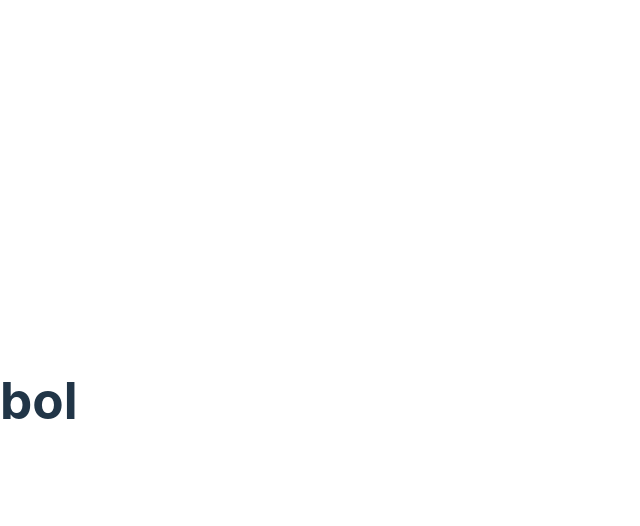
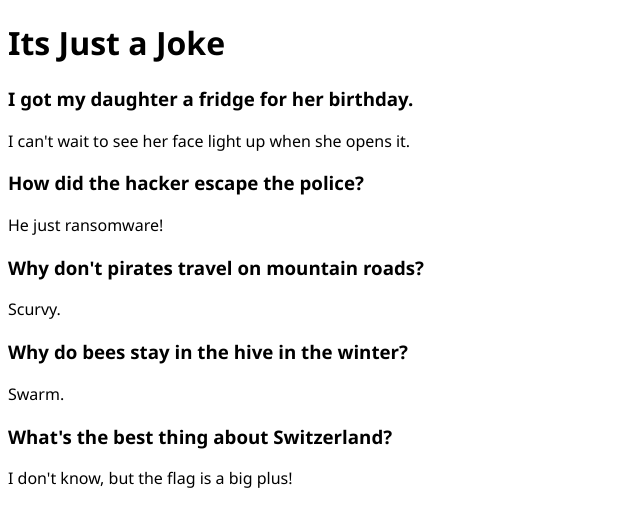
Before and after one commit to cindykandie/jokes-simulator, a React (Vite) app: page / in a window 1280 px wide. Shown: the top 526 px of the page, without its empty margins (0-640 px from the left). Built offline with nearby package versions, Linux system fonts and the light colour scheme.

Commit message:
Add Jokes Api and display from it

```diff
--- /dev/null
+++ b/src/App.css
@@ -0,0 +1,3 @@
+body{
+    font-family: 'Segoe UI', Tahoma, Geneva, Verdana, sans-serif;
+}
--- a/src/App.jsx
+++ b/src/App.jsx
@@ -1,6 +1,19 @@
+import './App.css'
+import Joke from './components/Joke'
+import JokesAPI from './Data/JokesAPI'
+
 function App() {
+  const jokeElements = JokesAPI.map((joke)=>{
+    return <Joke
+    setup = {joke.setup}
+    punchline = {joke.punchline}/>
+    }
+  )
   return (
-    <h1>bol</h1>
+    <div>
+      <h1>Its Just a Joke</h1>
+      {jokeElements}
+    </div>
   )
 }
 
--- /dev/null
+++ b/src/Data/JokesAPI.js
@@ -0,0 +1,22 @@
+export default [
+    {
+        setup: "I got my daughter a fridge for her birthday.",
+        punchline: "I can't wait to see her face light up when she opens it."
+    },
+    {
+        setup: "How did the hacker escape the police?",
+        punchline: "He just ransomware!"
+    },
+    {
+        setup: "Why don't pirates travel on mountain roads?",
+        punchline: "Scurvy."
+    },
+    {
+        setup: "Why do bees stay in the hive in the winter?",
+        punchline: "Swarm."
+    },
+    {
+        setup: "What's the best thing about Switzerland?",
+        punchline: "I don't know, but the flag is a big plus!"
+    }
+]
--- /dev/null
+++ b/src/components/Joke.jsx
@@ -0,0 +1,10 @@
+function Joke(props){
+    return(
+    <div>
+        <h3>{props.setup}</h3>
+        <p> {props.punchline}</p>
+    </div>
+    )
+
+}
+export default Joke
--- a/src/index.css
+++ /dev/null
@@ -1,70 +0,0 @@
-:root {
-  font-family: Inter, Avenir, Helvetica, Arial, sans-serif;
-  font-size: 16px;
-  line-height: 24px;
-  font-weight: 400;
-
-  color-scheme: light dark;
-  color: rgba(255, 255, 255, 0.87);
-  background-color: #242424;
-
-  font-synthesis: none;
-  text-rendering: optimizeLegibility;
-  -webkit-font-smoothing: antialiased;
-  -moz-osx-font-smoothing: grayscale;
-  -webkit-text-size-adjust: 100%;
-}
-
-a {
-  font-weight: 500;
-  color: #646cff;
-  text-decoration: inherit;
-}
-a:hover {
-  color: #535bf2;
-}
-
-body {
-  margin: 0;
-  display: flex;
-  place-items: center;
-  min-width: 320px;
-  min-height: 100vh;
-}
-
-h1 {
-  font-size: 3.2em;
-  line-height: 1.1;
-}
-
-button {
-  border-radius: 8px;
-  border: 1px solid transparent;
-  padding: 0.6em 1.2em;
-  font-size: 1em;
-  font-weight: 500;
-  font-family: inherit;
-  background-color: #1a1a1a;
-  cursor: pointer;
-  transition: border-color 0.25s;
-}
-button:hover {
-  border-color: #646cff;
-}
-button:focus,
-button:focus-visible {
-  outline: 4px auto -webkit-focus-ring-color;
-}
-
-@media (prefers-color-scheme: light) {
-  :root {
-    color: #213547;
-    background-color: #ffffff;
-  }
-  a:hover {
-    color: #747bff;
-  }
-  button {
-    background-color: #f9f9f9;
-  }
-}
--- a/src/main.jsx
+++ b/src/main.jsx
@@ -1,7 +1,6 @@
 import React from 'react'
 import ReactDOM from 'react-dom/client'
 import App from './App'
-import './index.css'
 
 ReactDOM.createRoot(document.getElementById('root')).render(
   <React.StrictMode>
```
